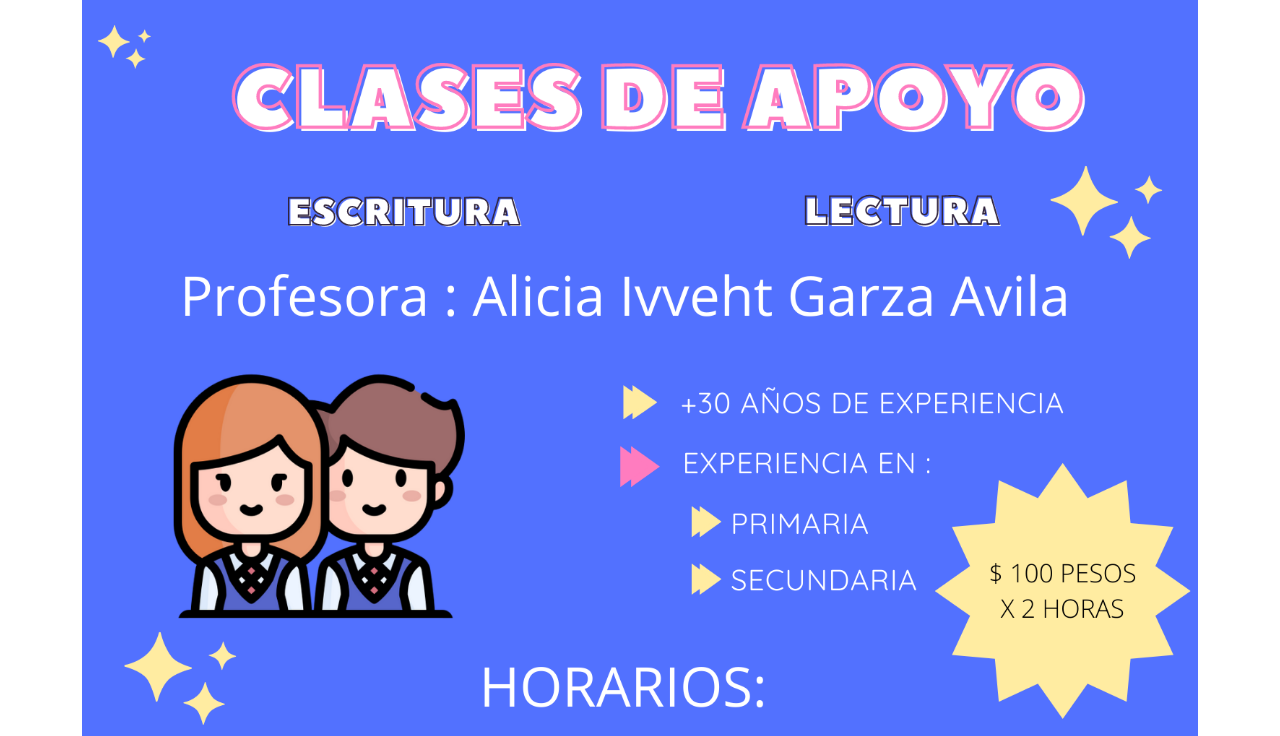
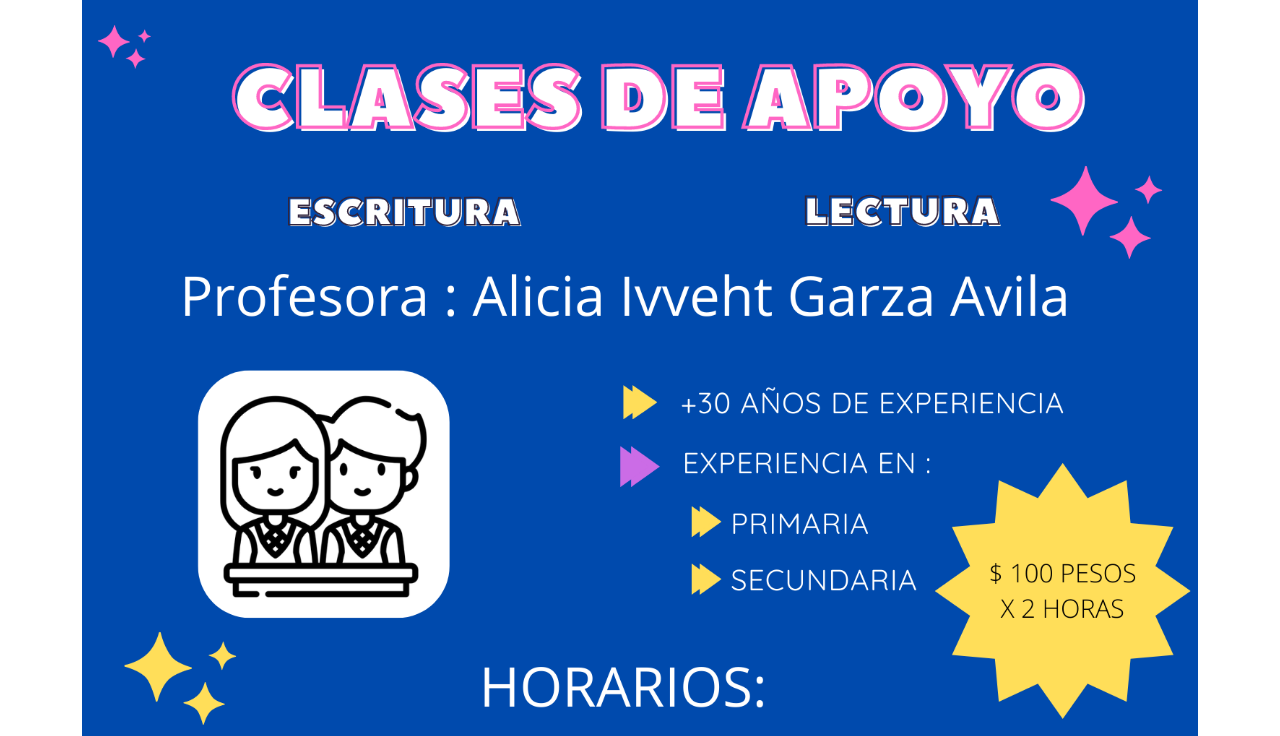
Before and after one commit to DanielRojas2002/IVVETH, a plain HTML site: page index.html in a window 1280 px wide. Shown: the top 736 px of the page. Drawn offline with nearby package versions, Linux system fonts and the light colour scheme.

Commit message:
actualizacion

```diff
--- a/index.html
+++ b/index.html
@@ -16,7 +16,7 @@
 
 
         <div >
-            <img src="img/ANUNCIO COLOR.png"  class="img-fluid" alt="">
+            <img src="img/ANUNCIO COLOR 2.png"  class="img-fluid" alt="">
         </div>
 
     </div>
```
Also changed, not shown: img/ANUNCIO COLOR 2.png (added), img/ANUNCIO NEGRO 2.png (added), img/tarjeta.png (added).
